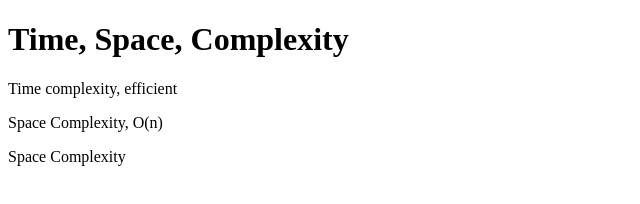
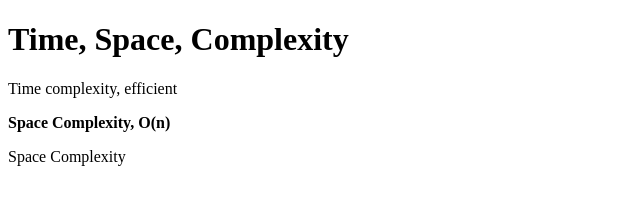
Before and after one commit to acciojob/time-and-space-complexity-Yogagujar07, a website: page main.html in a window 1280 px wide. Shown: the full height of the page, 0-640 px from the left. Drawn offline with Linux system fonts and the light colour scheme.

Commit message:
created a submission

```diff
--- a/main.html
+++ b/main.html
@@ -9,7 +9,7 @@
 <body>
 	<h1>Time, Space, Complexity</h1>
 	<p>Time complexity, efficient</p>
-	<p>Space Complexity, O(n)</p>
+	<p><b>Space Complexity, O(n)</b></p>
 	<p>Space Complexity</p>
 	<!-- the entire body must be written by student -->
     <script type="text/javascript" src="./script.js">
```
